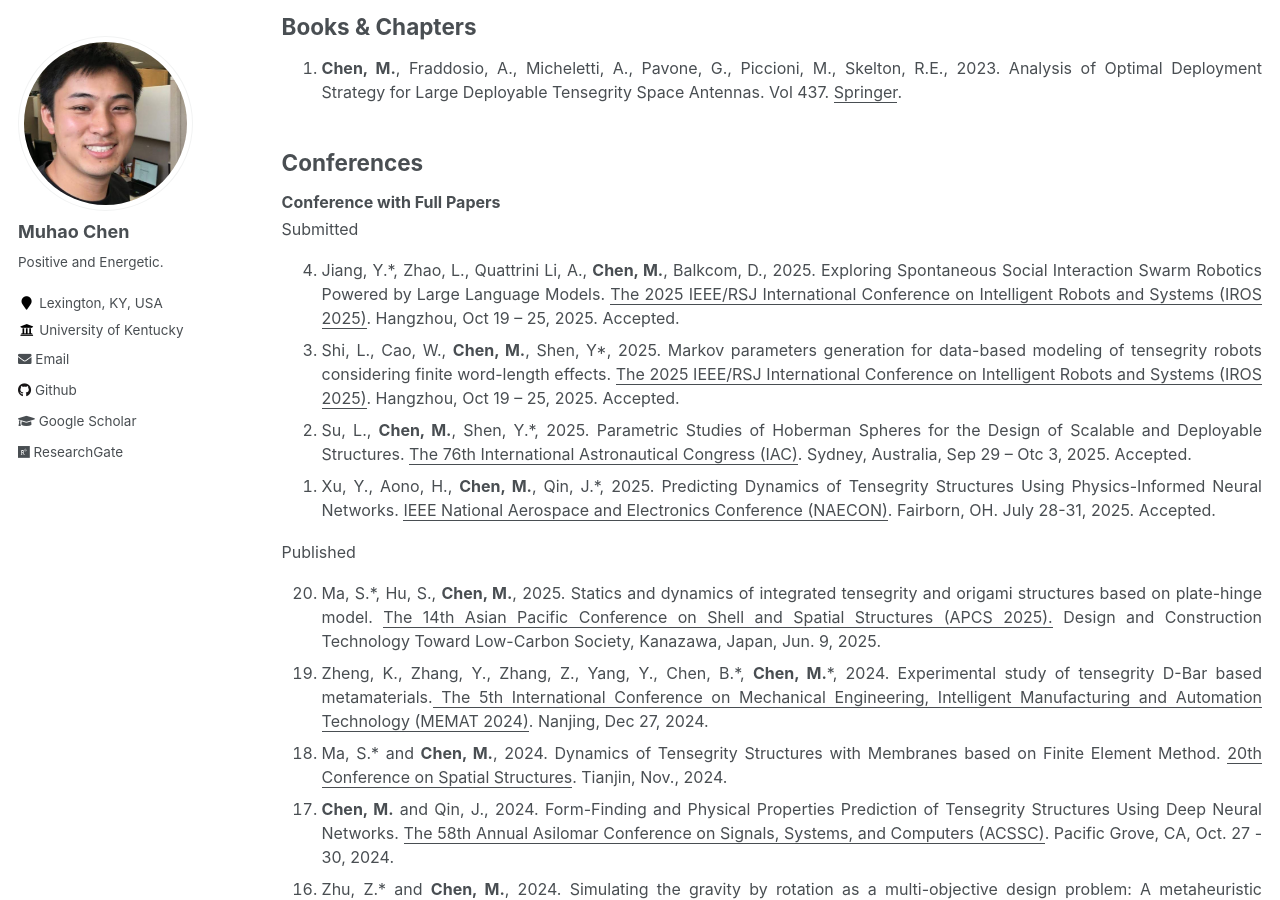
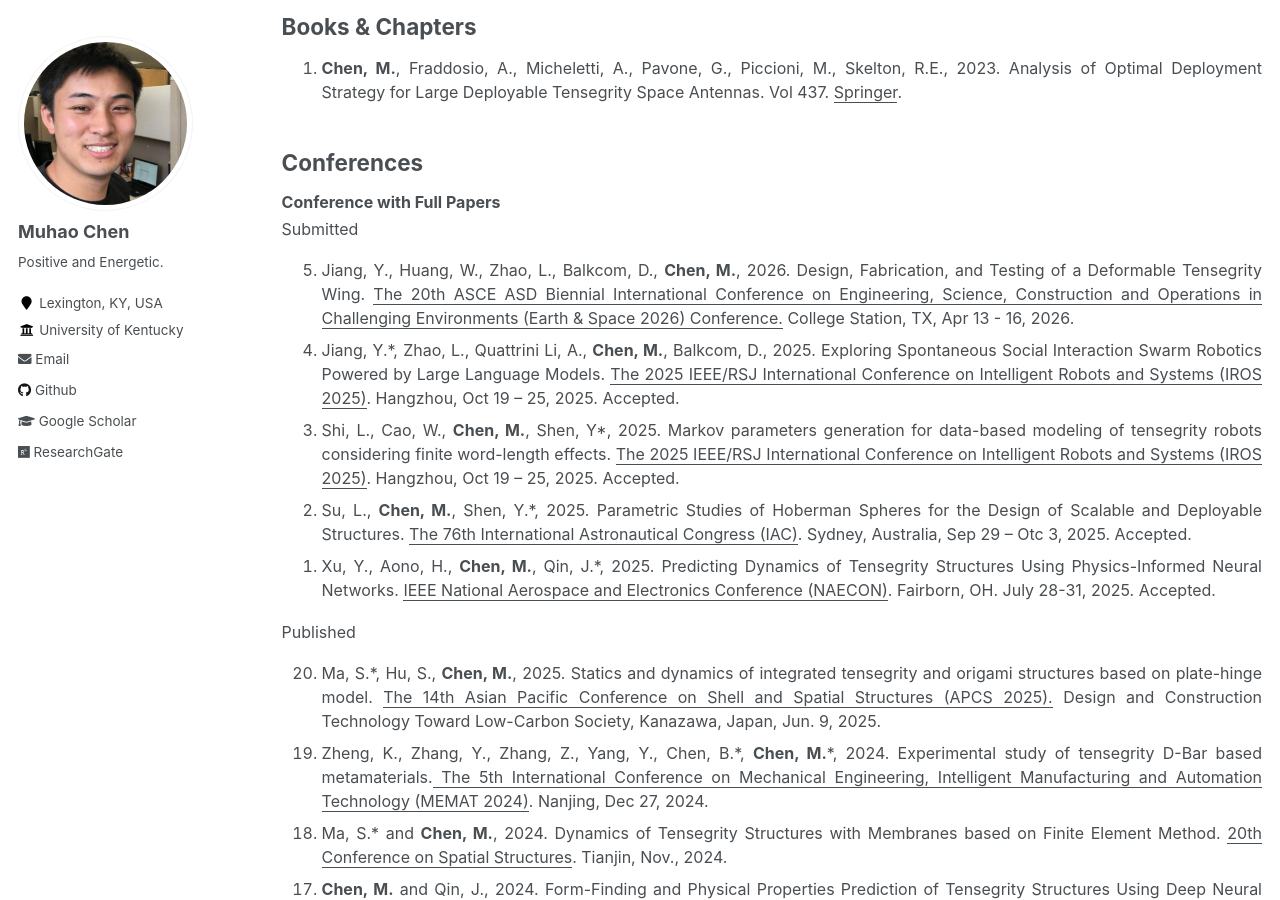
Before and after one commit to Muhao-Chen/muhao-chen.github.io, a Jekyll site: the page built from _pages/publication.md, in a window 1280 px wide and 900 px high, scrolled down 2752 px. Built offline with Jekyll 4.4.1, drawn with Linux system fonts in a browser that asks for light colours; some of the changed text lies outside the part shown.

Commit message:
Update publication.md

```diff
--- a/_pages/publication.md
+++ b/_pages/publication.md
@@ -86,6 +86,7 @@ Published
 <strong>Conference with Full Papers </strong>   <br/>
 Submitted
 <ol reversed>
+<li> Jiang, Y., Huang, W., Zhao, L., Balkcom, D., <strong>Chen, M.</strong>, 2026. Design, Fabrication, and Testing of a Deformable Tensegrity Wing. <u>The 20th ASCE ASD Biennial International Conference on Engineering, Science, Construction and Operations in Challenging Environments (Earth & Space 2026) Conference.</u> College Station, TX, Apr 13 - 16, 2026. </li>
 <li> Jiang, Y.*, Zhao, L., Quattrini Li, A., <strong>Chen, M.</strong>, Balkcom, D., 2025. Exploring Spontaneous Social Interaction Swarm Robotics Powered by Large Language Models. <u>The 2025 IEEE/RSJ International Conference on Intelligent Robots and Systems (IROS 2025)</u>. Hangzhou, Oct 19 – 25, 2025. Accepted. </li>
 <li> Shi, L., Cao, W., <strong>Chen, M.</strong>, Shen, Y*, 2025. Markov parameters generation for data-based modeling of tensegrity robots considering finite word-length effects. <u>The 2025 IEEE/RSJ International Conference on Intelligent Robots and Systems (IROS 2025)</u>. Hangzhou, Oct 19 – 25, 2025. Accepted. </li>
 <!-- <li> Li, Z., Xu, H., <strong>Chen, M.</strong>*, 2025. Efficient Gait Planning Incorporating Locomotion Dynamics for Six-Bar Spherical Tensegrity Robots. <u>The 2025 IEEE/RSJ International Conference on Intelligent Robots and Systems (IROS 2025)</u>. Hangzhou, Oct 19 – 25, 2025. Submitted. </li> -->
```
Also changed, not shown: other parts of _pages/publication.md (+0 -1 lines).
